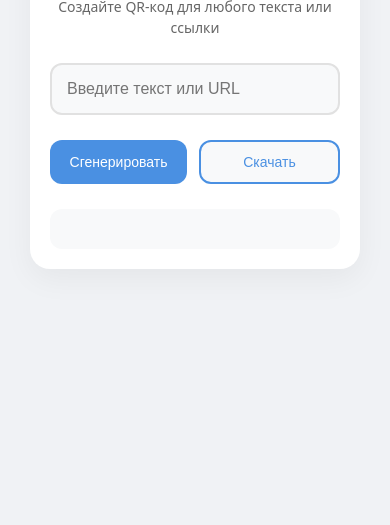
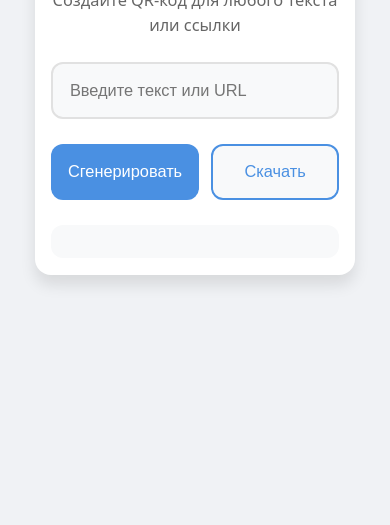
Before and after one commit to Zivi793150/QR_project, a plain HTML site: page index.html in a window 390 px wide. Shown: the part 319-844 px from the top of the page. Drawn offline with Linux system fonts and the light colour scheme.

Commit message:
Улучшена доступность и современные практики CSS

```diff
--- a/index.html
+++ b/index.html
@@ -1,5 +1,5 @@
 <!DOCTYPE html>
-<html lang="en">
+<html lang="ru">
 <head>
   <meta charset="UTF-8">
   <meta name="viewport" content="width=device-width, initial-scale=1.0"> <!-- displays site properly based on user's device -->
@@ -11,6 +11,39 @@
   <script src="https://cdnjs.cloudflare.com/ajax/libs/qrcodejs/1.0.0/qrcode.min.js"></script>
 
   <style>
+    :root {
+      /* Цвета */
+      --color-primary: #4a90e2;
+      --color-primary-dark: #357abd;
+      --color-text: #1a1a1a;
+      --color-text-light: #666;
+      --color-background: #f0f2f5;
+      --color-white: #ffffff;
+      --color-border: #e1e1e1;
+      --color-input-bg: #f8f9fa;
+
+      /* Размеры шрифтов */
+      --font-size-small: clamp(0.875rem, 0.8rem + 0.25vw, 1rem);
+      --font-size-base: clamp(1rem, 0.9rem + 0.5vw, 1.25rem);
+      --font-size-large: clamp(1.25rem, 1.1rem + 0.75vw, 1.5rem);
+
+      /* Отступы */
+      --spacing-xs: clamp(0.5rem, 0.4rem + 0.5vw, 0.75rem);
+      --spacing-sm: clamp(0.75rem, 0.6rem + 0.75vw, 1rem);
+      --spacing-md: clamp(1rem, 0.8rem + 1vw, 1.5rem);
+      --spacing-lg: clamp(1.5rem, 1.2rem + 1.5vw, 2rem);
+
+      /* Скругления */
+      --border-radius-sm: 0.5rem;
+      --border-radius-md: 0.75rem;
+      --border-radius-lg: 1rem;
+
+      /* Тени */
+      --shadow-sm: 0 2px 4px rgba(0, 0, 0, 0.05);
+      --shadow-md: 0 4px 6px rgba(0, 0, 0, 0.1);
+      --shadow-lg: 0 10px 15px rgba(0, 0, 0, 0.1);
+    }
+
     * {
       margin: 0;
       padding: 0;
@@ -18,166 +51,151 @@
     }
 
     body {
-      background-color: #f0f2f5;
+      background-color: var(--color-background);
       font-family: system-ui, -apple-system, BlinkMacSystemFont, 'Segoe UI', Roboto, Oxygen, Ubuntu, Cantarell, 'Open Sans', 'Helvetica Neue', sans-serif;
-      min-height: 100vh;
+      min-block-size: 100vh;
       display: flex;
       justify-content: center;
       align-items: center;
-      padding: 20px;
+      padding: var(--spacing-md);
     }
 
     .container {
       width: 100%;
-      max-width: 400px;
+      max-width: min(90%, 400px);
     }
 
-    .qr-code {
-      background-color: white;
-      padding: 30px;
-      border-radius: 20px;
-      box-shadow: 0 10px 30px rgba(0, 0, 0, 0.05);
-      transition: transform 0.3s ease;
-    }
-
-    .qr-code:hover {
-      transform: translateY(-5px);
+    .qr-card {
+      background-color: var(--color-white);
+      padding: var(--spacing-lg);
+      border-radius: var(--border-radius-lg);
+      box-shadow: var(--shadow-lg);
     }
 
     .text-content {
-      margin-bottom: 25px;
+      margin-block-end: var(--spacing-lg);
     }
 
     .text-content h1 {
-      color: #1a1a1a;
-      font-size: 24px;
+      color: var(--color-text);
+      font-size: var(--font-size-large);
       font-weight: 600;
-      margin-bottom: 12px;
+      margin-block-end: var(--spacing-sm);
       text-align: center;
     }
 
     .text-content p {
-      color: #666;
-      font-size: 16px;
+      color: var(--color-text-light);
+      font-size: var(--font-size-base);
       line-height: 1.5;
       text-align: center;
     }
 
     .input-group {
-      margin-bottom: 25px;
+      margin-block-end: var(--spacing-lg);
     }
 
     .input-group input {
       width: 100%;
-      padding: 15px;
-      border: 2px solid #e1e1e1;
-      border-radius: 12px;
-      font-size: 16px;
-      transition: all 0.3s ease;
-      background-color: #f8f9fa;
+      padding: var(--spacing-md);
+      border: 2px solid var(--color-border);
+      border-radius: var(--border-radius-md);
+      font-size: var(--font-size-base);
+      background-color: var(--color-input-bg);
     }
 
     .input-group input:focus {
       outline: none;
-      border-color: #4a90e2;
-      background-color: white;
+      border-color: var(--color-primary);
+      background-color: var(--color-white);
       box-shadow: 0 0 0 3px rgba(74, 144, 226, 0.1);
     }
 
     .button-group {
       display: flex;
-      gap: 12px;
-      margin-bottom: 25px;
+      gap: var(--spacing-sm);
+      margin-block-end: var(--spacing-lg);
     }
 
-    button {
+    .button {
       flex: 1;
-      padding: 15px;
+      padding: var(--spacing-md);
       border: none;
-      border-radius: 12px;
-      font-size: 16px;
+      border-radius: var(--border-radius-md);
+      font-size: var(--font-size-base);
       font-weight: 500;
       cursor: pointer;
-      transition: all 0.3s ease;
     }
 
-    button:first-child {
-      background-color: #4a90e2;
-      color: white;
+    .button--primary {
+      background-color: var(--color-primary);
+      color: var(--color-white);
     }
 
-    button:last-child {
-      background-color: #f8f9fa;
-      color: #4a90e2;
-      border: 2px solid #4a90e2;
+    .button--secondary {
+      background-color: var(--color-input-bg);
+      color: var(--color-primary);
+      border: 2px solid var(--color-primary);
     }
 
-    button:hover {
+    .button:hover {
       transform: translateY(-2px);
-      box-shadow: 0 5px 15px rgba(0, 0, 0, 0.1);
+      box-shadow: var(--shadow-md);
     }
 
-    button:first-child:hover {
-      background-color: #357abd;
+    .button--primary:hover {
+      background-color: var(--color-primary-dark);
     }
 
-    button:last-child:hover {
-      background-color: #f0f7ff;
+    .button--secondary:hover {
+      background-color: var(--color-white);
     }
 
-    #qr-code {
+    .qr-container {
       margin: 0 auto;
       display: flex;
       justify-content: center;
-      padding: 20px;
-      background-color: #f8f9fa;
-      border-radius: 12px;
+      padding: var(--spacing-md);
+      background-color: var(--color-input-bg);
+      border-radius: var(--border-radius-md);
     }
 
-    #qr-code canvas {
-      border-radius: 8px;
-      box-shadow: 0 4px 12px rgba(0, 0, 0, 0.05);
+    .qr-container canvas {
+      border-radius: var(--border-radius-sm);
+      box-shadow: var(--shadow-sm);
+    }
+
+    @media (prefers-reduced-motion: reduce) {
+      * {
+        animation-duration: 0.01ms !important;
+        animation-iteration-count: 1 !important;
+        transition-duration: 0.01ms !important;
+        scroll-behavior: auto !important;
+      }
     }
 
     @media (max-width: 480px) {
-      .container {
-        padding: 10px;
-      }
-
-      .qr-code {
-        padding: 20px;
-      }
-
-      .text-content h1 {
-        font-size: 20px;
-      }
-
-      .text-content p {
-        font-size: 14px;
-      }
-
-      button {
-        padding: 12px;
-        font-size: 14px;
+      .qr-card {
+        padding: var(--spacing-md);
       }
     }
   </style>
 </head>
 <body>
   <div class="container">
-    <div class="qr-code">
+    <div class="qr-card">
       <div class="text-content">
         <h1>QR Code Generator</h1>
         <p>Создайте QR-код для любого текста или ссылки</p>
       </div>
       <div class="input-group">
-        <input type="text" id="qr-text" placeholder="Введите текст или URL">
+        <input type="text" id="qr-text" placeholder="Введите текст или URL" aria-label="Текст для QR-кода">
       </div>
       <div class="button-group">
-        <button onclick="generateQR()">Сгенерировать</button>
-        <button onclick="downloadQR()">Скачать</button>
+        <button class="button button--primary" onclick="generateQR()">Сгенерировать</button>
+        <button class="button button--secondary" onclick="downloadQR()">Скачать</button>
       </div>
-      <div id="qr-code"></div>
+      <div class="qr-container" id="qr-code" role="img" aria-label="Сгенерированный QR-код"></div>
     </div>
   </div>
   <script src="script.js"></script>
--- a/script.js
+++ b/script.js
@@ -1,12 +1,15 @@
 // Функция для генерации QR-кода
 function generateQR() {
-    const text = document.getElementById('qr-text').value;
+    const textInput = document.getElementById('qr-text');
+    const text = textInput.value.trim();
+
     if (!text) {
         alert('Пожалуйста, введите текст для QR-кода');
+        textInput.focus();
         return;
     }
 
-    const qrContainer = document.getElementById('qr-code');
+    const qrContainer = document.querySelector('.qr-container');
     qrContainer.innerHTML = ''; // Очищаем предыдущий QR-код
 
     // Создаем QR-код
@@ -18,11 +21,14 @@ function generateQR() {
         colorLight: "#ffffff",
         correctLevel: QRCode.CorrectLevel.H
     });
+
+    // Обновляем aria-label для доступности
+    qrContainer.setAttribute('aria-label', `QR-код для текста: ${text}`);
 }
 
 // Функция для скачивания QR-кода
 function downloadQR() {
-    const canvas = document.querySelector('#qr-code canvas');
+    const canvas = document.querySelector('.qr-container canvas');
     if (!canvas) {
         alert('Сначала сгенерируйте QR-код');
         return;
@@ -33,3 +39,10 @@ function downloadQR() {
     link.href = canvas.toDataURL();
     link.click();
 }
+
+// Добавляем обработчик клавиатуры для поля ввода
+document.getElementById('qr-text').addEventListener('keypress', function(e) {
+    if (e.key === 'Enter') {
+        generateQR();
+    }
+});
```
